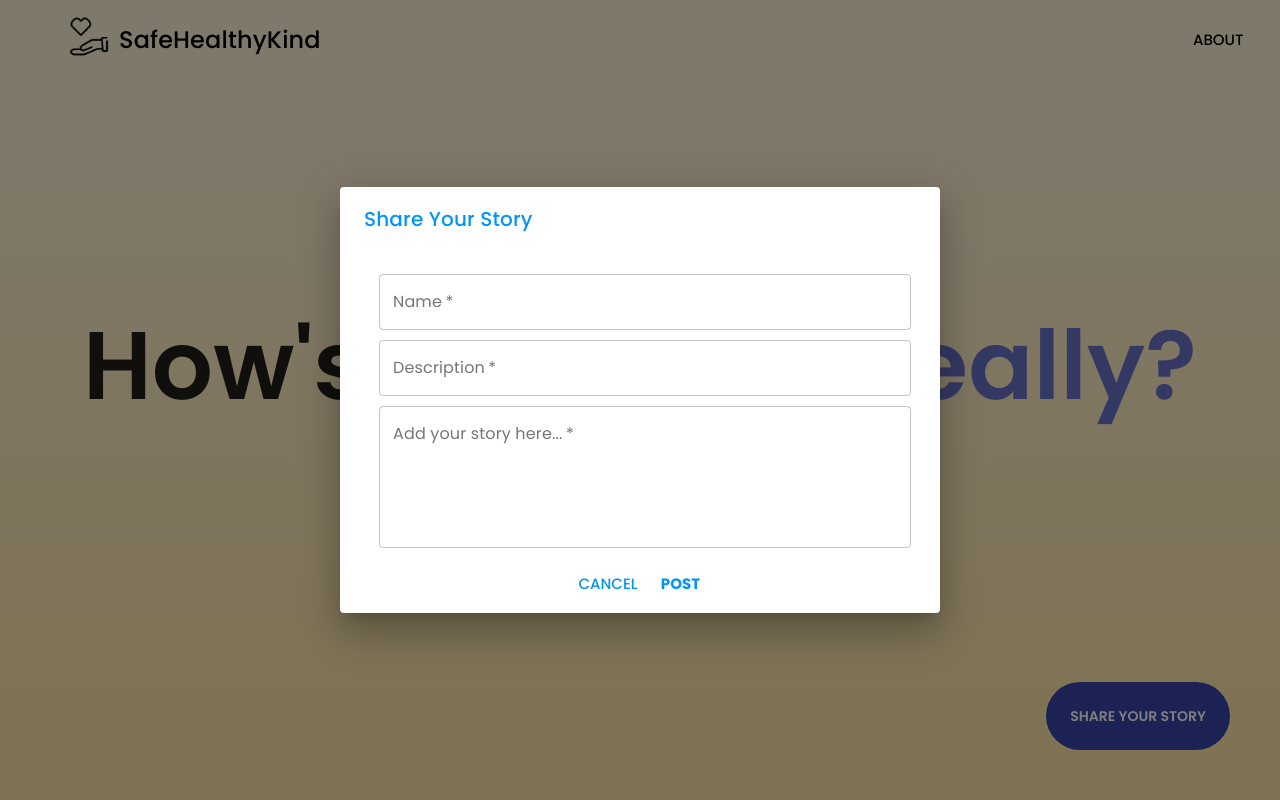
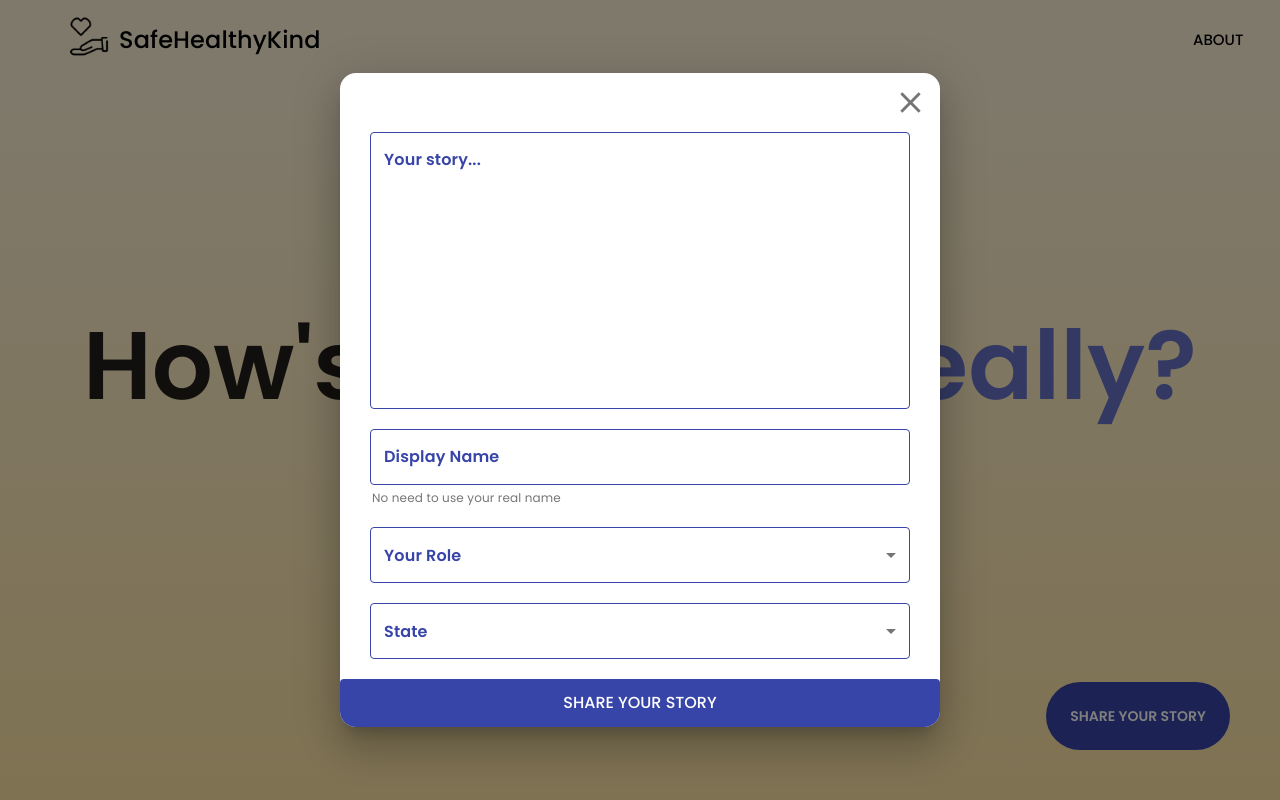
Before and after one commit to asherdale/safehealthykind, a React (Create React App) app in the folder client/: page / in a window 1280 px wide. Both pictures are taken after a click on the button "SHARE YOUR STORY". Shown: the top 800 px of the page. Built offline with nearby package versions, Linux system fonts and the light colour scheme; no server answers.

Commit message:
Add share your story dialog

```diff
--- a/client/src/assets/styles/_base.scss
+++ b/client/src/assets/styles/_base.scss
@@ -1,6 +1,8 @@
-$primary-color: #0095f6;
-$secondary-color: #dc004e;
+$primary-color: #3845A8;
+$secondary-color: #6772c8;
 $error-color: #f44336;
+$gradient-start: #FFF4D9;
+$gradient-end: #FFE6A6;
 
 // Small tablets and large smartphones (landscape view)
 $screen-sm-min: 576px;
--- a/client/src/components/AddScenarioDialog/AddScenarioDialog.js
+++ b/client/src/components/AddScenarioDialog/AddScenarioDialog.js
@@ -3,11 +3,14 @@ import PropTypes from 'prop-types';
 import axios from 'axios';
 import {
   Dialog,
-  DialogContent,
   TextField,
-  DialogTitle,
   Button,
+  IconButton,
+  Select,
+  FormControl,
+  FormHelperText,
 } from '@material-ui/core';
+import { Close } from '@material-ui/icons';
 import { Alert } from '@material-ui/lab';
 import './AddScenarioDialog.scss';
 
@@ -18,6 +21,7 @@ class AddScenarioDialog extends React.Component {
     this.state = {
       scenarioName: '',
       scenarioTitle: '',
+      scenarioLocation: '',
       scenarioText: '',
       isErrorOnAdd: false,
     };
@@ -31,6 +35,10 @@ class AddScenarioDialog extends React.Component {
     this.setState({ scenarioTitle: event.target.value });
   }
 
+  handleAddLocationChange = (event) => {
+    this.setState({ scenarioLocation: event.target.value });
+  }
+
   handleAddTextChange = (event) => {
     this.setState({ scenarioText: event.target.value });
   }
@@ -39,12 +47,13 @@ class AddScenarioDialog extends React.Component {
     event.preventDefault();
 
     const { handleClose, reloadFunc } = this.props;
-    const { scenarioName, scenarioTitle, scenarioText } = this.state;
+    const { scenarioName, scenarioTitle, scenarioText, scenarioLocation } = this.state;
 
     try {
       const apiResponse = await axios.post('/api/scenario', {
         name: scenarioName,
         title: scenarioTitle,
+        location: scenarioLocation,
         scenarioText,
       });
 
@@ -57,6 +66,7 @@ class AddScenarioDialog extends React.Component {
           isErrorOnAdd: false,
           scenarioName: '',
           scenarioTitle: '',
+          scenarioLocation: '',
           scenarioText: '',
         });
       } else {
@@ -69,7 +79,7 @@ class AddScenarioDialog extends React.Component {
 
   render() {
     const { isOpen, handleClose } = this.props;
-    const { scenarioName, scenarioTitle, scenarioText, isErrorOnAdd } = this.state;
+    const { scenarioName, scenarioTitle, scenarioLocation, scenarioText, isErrorOnAdd } = this.state;
 
     return (
       <Dialog
@@ -77,56 +87,132 @@ class AddScenarioDialog extends React.Component {
         onClose={handleClose}
         className="AddScenarioDialog"
       >
-        <DialogTitle className="dialog-title">Share Your Story</DialogTitle>
+        <div className="dialog">
+          <div className="dialog-top">
+            <IconButton onClick={handleClose}>
+              <Close fontSize="large" />
+            </IconButton>
+          </div>
 
-        <DialogContent>
           <form className="add-scenario-form" onSubmit={this.handleAddFormSubmit}>
             <div className="add-form-fields">
               <TextField
                 className="add-form-field"
-                label="Name"
-                variant="outlined"
-                required
-                value={scenarioName}
-                onChange={this.handleAddNameChange}
-              />
-
-              <TextField
-                className="add-form-field"
-                label="Description"
-                placeholder="e.g. 'ICU Doctor', 'Nurse'"
-                variant="outlined"
-                required
-                value={scenarioTitle}
-                onChange={this.handleAddTitleChange}
-              />
-
-              <TextField
-                className="add-form-field"
-                label="Add your story here..."
-                rows={5}
-                rowsMax={13}
+                id="multiline"
+                label="Your story..."
                 multiline
                 variant="outlined"
                 required
                 value={scenarioText}
                 onChange={this.handleAddTextChange}
+                InputLabelProps={{ required: false }}
               />
+
+              <FormControl className="add-form-field">
+                <TextField
+                  label="Display Name"
+                  variant="outlined"
+                  required
+                  value={scenarioName}
+                  onChange={this.handleAddNameChange}
+                  InputLabelProps={{ required: false }}
+                  inputProps={{ maxLength: 20 }}
+                />
+                <FormHelperText id="display-name-helper">No need to use your real name</FormHelperText>
+              </FormControl>
+
+              <Select
+                native
+                required
+                value={scenarioTitle}
+                variant="outlined"
+                className="add-form-field"
+                inputProps={{ className: scenarioTitle === '' ? 'select-bold' : '' }}
+                onChange={this.handleAddTitleChange}
+              >
+                <option value="" disabled>Your Role</option>
+                <option value="Doctor">Doctor</option>
+                <option value="Nurse">Nurse</option>
+                <option value="PA">PA</option>
+                <option value="RT">RT</option>
+                <option value="PT">PT</option>
+                <option value="SW">SW</option>
+                <option value="RT">RT</option>
+                <option value="Technician">Technician</option>
+                <option value="Clinical Assistant">Clinical Assistant</option>
+                <option value="Student/Trainee">Student/Trainee</option>
+                <option value="Volunteer">Volunteer</option>
+                <option value="Other">Other</option>
+              </Select>
+
+              <Select
+                native
+                required
+                value={scenarioLocation}
+                variant="outlined"
+                className="add-form-field"
+                inputProps={{ className: scenarioLocation === '' ? 'select-bold' : '' }}
+                onChange={this.handleAddLocationChange}
+              >
+                <option value="" disabled>State</option>
+                <option value="AL">AL</option>
+                <option value="AK">AK</option>
+                <option value="AZ">AZ</option>
+                <option value="AR">AR</option>
+                <option value="CA">CA</option>
+                <option value="CO">CO</option>
+                <option value="CT">CT</option>
+                <option value="DE">DE</option>
+                <option value="FL">FL</option>
+                <option value="GA">GA</option>
+                <option value="HI">HI</option>
+                <option value="ID">ID</option>
+                <option value="IL">IL</option>
+                <option value="IN">IN</option>
+                <option value="IA">IA</option>
+                <option value="KS">KS</option>
+                <option value="KY">KY</option>
+                <option value="LA">LA</option>
+                <option value="ME">ME</option>
+                <option value="MD">MD</option>
+                <option value="MA">MA</option>
+                <option value="MI">MI</option>
+                <option value="MN">MN</option>
+                <option value="MS">MS</option>
+                <option value="MO">MO</option>
+                <option value="MT">MT</option>
+                <option value="NE">NE</option>
+                <option value="NV">NV</option>
+                <option value="NH">NH</option>
+                <option value="NJ">NJ</option>
+                <option value="NM">NM</option>
+                <option value="NY">NY</option>
+                <option value="NC">NC</option>
+                <option value="ND">ND</option>
+                <option value="OH">OH</option>
+                <option value="OK">OK</option>
+                <option value="OR">OR</option>
+                <option value="PA">PA</option>
+                <option value="RI">RI</option>
+                <option value="SC">SC</option>
+                <option value="SD">SD</option>
+                <option value="TN">TN</option>
+                <option value="TX">TX</option>
+                <option value="UT">UT</option>
+                <option value="VT">VT</option>
+                <option value="VA">VA</option>
+                <option value="WA">WA</option>
+                <option value="WV">WV</option>
+                <option value="WI">WI</option>
+                <option value="WI">WY</option>
+              </Select>
             </div>
 
-            <div className="add-form-buttons">
-              <Button color="primary" size="large" onClick={handleClose}>
-                Cancel
-              </Button>
+            <Button className="submit-button" type="submit" size="large">Share your story</Button>
 
-              <Button color="primary" size="large" type="submit" autoFocus>
-                <strong>Post</strong>
-              </Button>
-            </div>
-
-            {isErrorOnAdd && <Alert severity="error">There was an error when trying to post. Please reload the page and try again.</Alert>}
+            {isErrorOnAdd && <Alert severity="error">There was an error when trying to post. Please try again.</Alert>}
           </form>
-        </DialogContent>
+        </div>
       </Dialog>
     );
   }
--- a/client/src/components/AddScenarioDialog/AddScenarioDialog.scss
+++ b/client/src/components/AddScenarioDialog/AddScenarioDialog.scss
@@ -1,21 +1,72 @@
 @import '../../assets/styles/base';
 
 .AddScenarioDialog {
-  .dialog-title {
-    color: $primary-color;
+
+  .MuiDialog-paper {
+    border-radius: 16px;
+    width: 90%;
+    margin: 0;
+    max-height: none;
   }
 
-  .add-scenario-form {
+  .dialog {
+    height: 100%;
     display: flex;
     flex-direction: column;
-    align-items: center;
+    justify-content: space-between;
 
-    .add-form-fields {
-      margin: 10px;
+    .dialog-top {
+      display: flex;
+      justify-content: flex-end;
+    }
 
-      .add-form-field {
+    .add-scenario-form {
+      height: 100%;
+      display: flex;
+      flex-direction: column;
+      justify-content: space-between;
+
+      .add-form-fields {
+        height: 100%;
+        display: flex;
+        flex-direction: column;
+        justify-content: space-around;
+        align-items: center;
+
+        #multiline {
+          height: 30vh !important;
+        }
+
+        #display-name-helper {
+          margin-left: 2px;
+        }
+
+        .add-form-field{
+          width: 90%;
+          margin-bottom: 20px;
+
+          .MuiOutlinedInput-notchedOutline {
+            border-color: $primary-color;
+          }
+
+          .MuiInputLabel-formControl, .select-bold {
+            color: $primary-color;
+            font-weight: 600;
+          }
+        }
+      }
+
+      .submit-button {
         width: 100%;
-        margin: 5px;
+        display: flex;
+        justify-content: center;
+        background-color: $primary-color;
+        padding: 10px;
+
+        .MuiButton-label {
+          font-size: 1rem;
+          color: white;
+        }
       }
     }
   }
--- a/client/src/components/CardDisplay/CardDisplay.scss
+++ b/client/src/components/CardDisplay/CardDisplay.scss
@@ -1,6 +1,8 @@
+@import '../../assets/styles/base';
+
 .CardDisplay {
   padding: 16px;
-  background-color: #6772c8;
+  background-color: $secondary-color;
   min-height: 90vh;
 
   .skeleton {
--- a/client/src/components/NavBar/NavBar.scss
+++ b/client/src/components/NavBar/NavBar.scss
@@ -7,7 +7,7 @@
     justify-content: space-between;
     align-items: center;
     z-index: 99;
-    background: #FFF4D9;
+    background: $gradient-start;
 
     a:link, a:visited, a:hover, a:active {
         text-decoration: none;
--- a/client/src/index.js
+++ b/client/src/index.js
@@ -8,8 +8,8 @@ import * as serviceWorker from './serviceWorker';
 
 const theme = responsiveFontSizes(createMuiTheme({
   palette: {
-    primary: { main: '#0095f6' },
-    secondary: { main: '#dc004e' },
+    primary: { main: '#3845A8' },
+    secondary: { main: '#6772c8' },
   },
   typography: {
     fontFamily: 'poppins',
--- a/client/src/pages/Home/Home.scss
+++ b/client/src/pages/Home/Home.scss
@@ -2,7 +2,7 @@
 
 .Home {
     .intro {
-        background: linear-gradient(180deg, #FFF4D9 0%, #FFE6A6 100%);
+        background: linear-gradient(180deg, $gradient-start 0%, $gradient-end 100%);
         height: 90vh;
         display: flex;
         flex-direction: column;
@@ -25,14 +25,14 @@
         }
 
         .purp {
-            color: #6772c8;
+            color: $secondary-color;
         }
 
         .share-cta {
             position: fixed;
             right: 20px;
             bottom: 20px;
-            background-color: #3845A8;
+            background-color: $primary-color;
             padding: 16px;
             border-radius: 100px;
 
--- a/client/src/pages/Posts/Posts.scss
+++ b/client/src/pages/Posts/Posts.scss
@@ -1,7 +1,7 @@
 @import '../../assets/styles/base';
 
 .Posts {
-  background-color: #EDF8FF;
+  background-color: $secondary-color;
   top: 10px;
 
   a:link, a:visited, a:hover, a:active {
--- a/client/src/utils/utils.js
+++ b/client/src/utils/utils.js
@@ -28,7 +28,7 @@ export const timeSince = (dateObj) => {
     return `${numMinutes}m`;
   }
 
-  return `${secondsAgo}y`;
+  return `${secondsAgo}s`;
 };
 
 export const example = 'hi';
```
Also changed, not shown: client/src/components/ScenarioCard/ScenarioCard.scss (+6 -6 lines), 2 other files (tests, documents, lock files or other folders).
